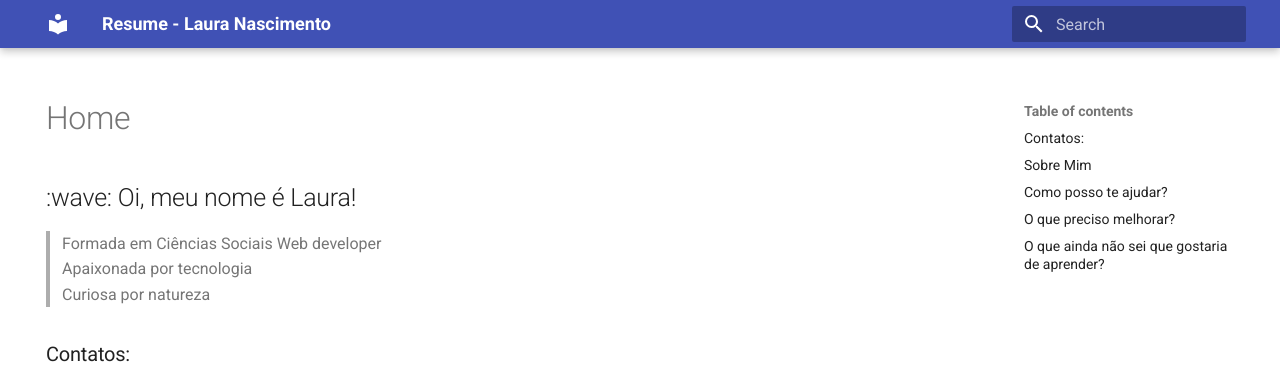
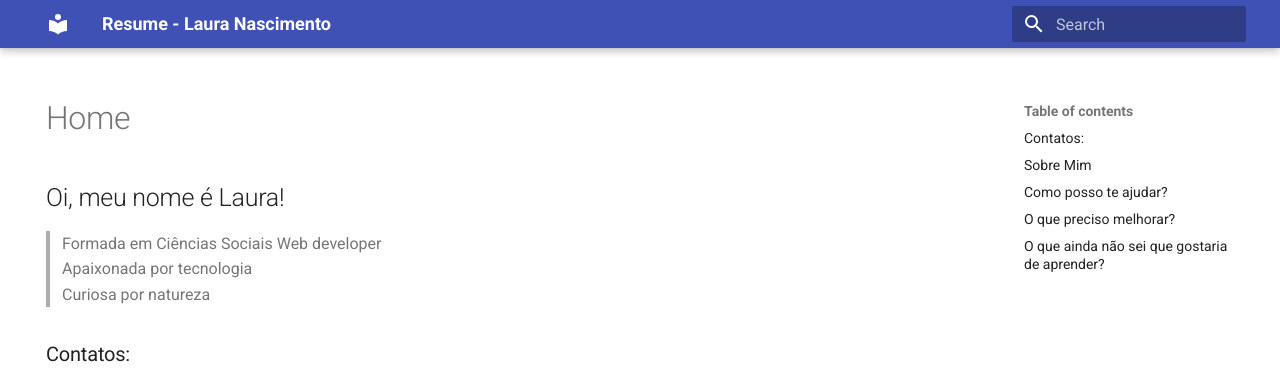
Before and after one commit to launasci/aboutme, an MkDocs documentation site: the page built from docs/index.md, in a window 1280 px wide and 900 px high. Shown: the top 377 px of the window. Built offline with MkDocs 1.6.1 and Material for MkDocs 9.7.7, drawn with Linux system fonts in a browser that asks for light colours; part of the change alters nothing that is shown.

Commit message:
hmm parece que sou burra :)

```diff
--- a/docs/index.md
+++ b/docs/index.md
@@ -2,7 +2,7 @@
 hide:
   - navigation
 ---
-<h2> :wave: Oi, meu nome é Laura! </h2>
+<h2> Oi, meu nome é Laura! </h2>
 
 
 > Formada em Ciências Sociais
```
